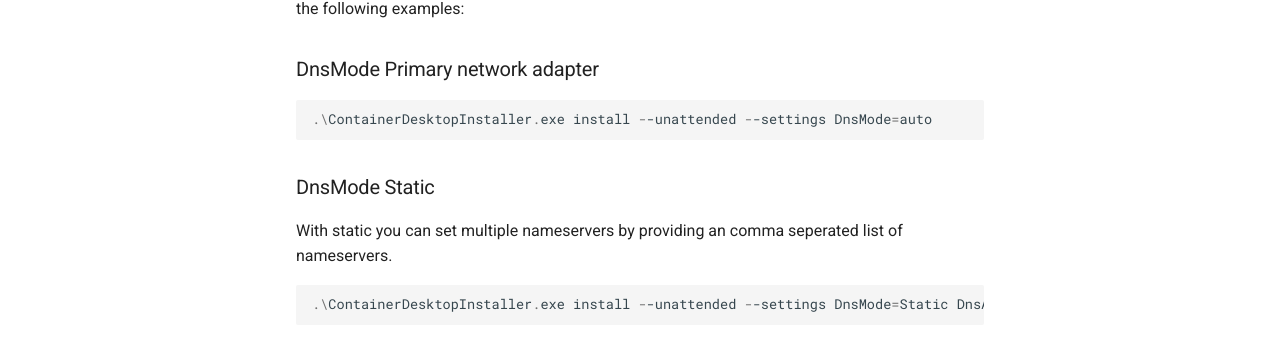
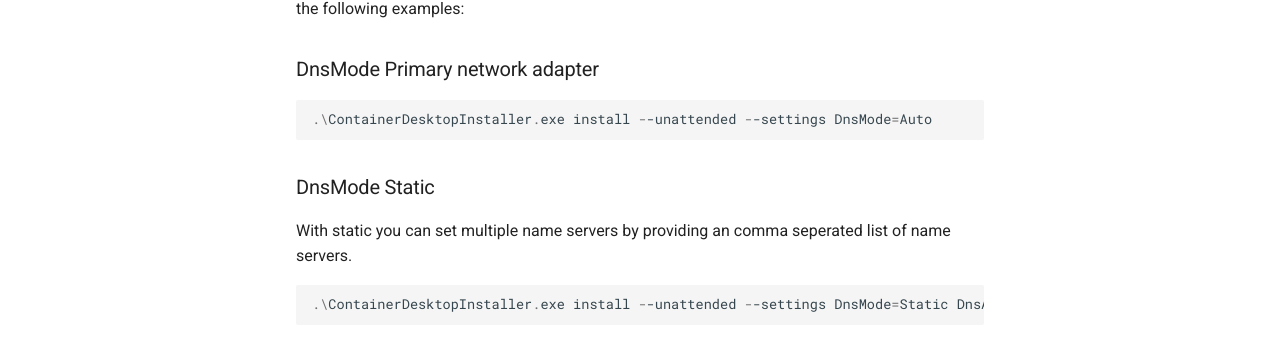
Before and after one commit to container-desktop/container-desktop, an MkDocs documentation site: the page built from docs/guides/dns-mode-configuration.md, in a window 1280 px wide and 900 px high, scrolled down 885 px. Shown: the part 327-678 px from the top of the window. Built offline with MkDocs 1.6.1 and Material for MkDocs 9.7.7, drawn with Linux system fonts in a browser that asks for light colours; comment, search, counter and statistics services are not loaded; the version menu is left out.

Commit message:
Fix typos

````diff
--- a/docs/guides/dns-mode-configuration.md
+++ b/docs/guides/dns-mode-configuration.md
@@ -20,11 +20,11 @@ The unattended installation option provides a convenient way to install without
 ### DnsMode Primary network adapter
 
 ```Powershell
-.\ContainerDesktopInstaller.exe install --unattended --settings DnsMode=auto
+.\ContainerDesktopInstaller.exe install --unattended --settings DnsMode=Auto
 ```
 ### DnsMode Static
 
-With static you can set multiple nameservers by providing an comma seperated list of nameservers.
+With static you can set multiple name servers by providing an comma seperated list of name servers.
 
 ```Powershell
 .\ContainerDesktopInstaller.exe install --unattended --settings DnsMode=Static DnsAddresses=1.0.0.1,8.8.8.8
````
Also changed, not shown: docs/guides/installation.md (+2 -2 lines).
